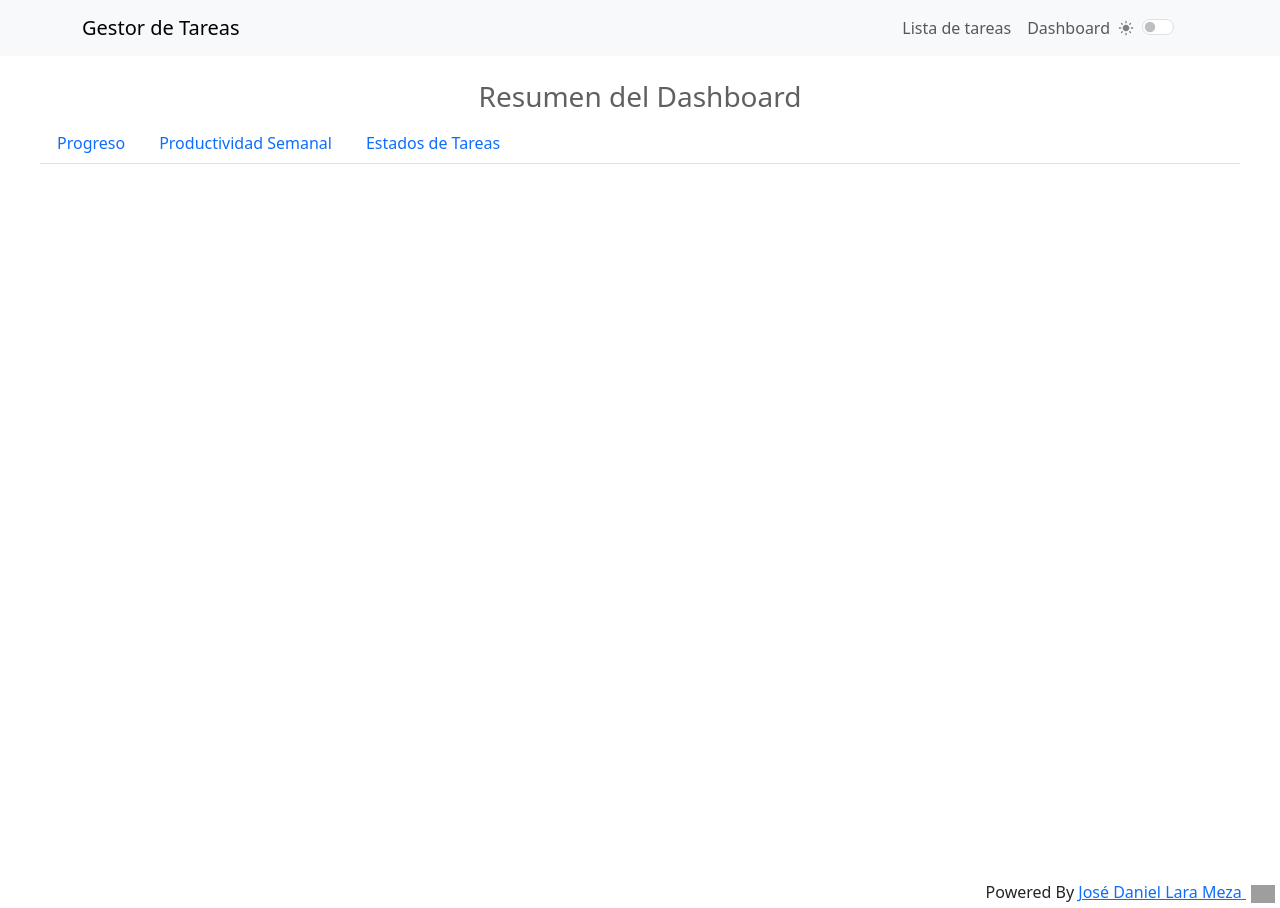
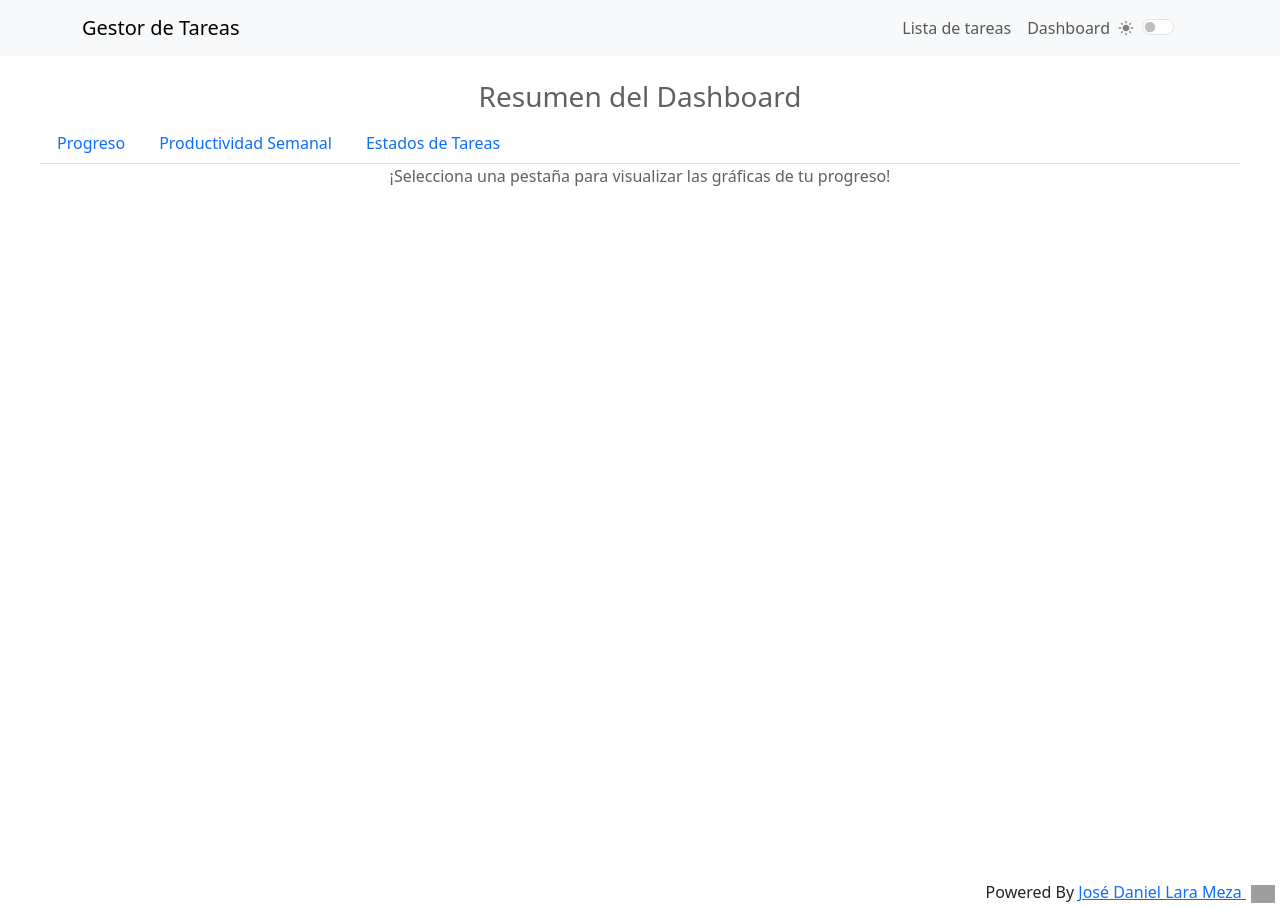
Before and after one commit to larajosed/ReactTodoList, a React (Create React App) app: page /dashboard in a window 1280 px wide. Built offline with nearby package versions, Linux system fonts and the light colour scheme; grey boxes are pictures that could not be loaded.

Commit message:
Added message to select a chart in the dashboard

```diff
--- a/src/components/TodoDashboard.js
+++ b/src/components/TodoDashboard.js
@@ -39,13 +39,22 @@ function TodoDashboard() {
           <Nav.Link eventKey="status">Estados de Tareas</Nav.Link>
         </Nav.Item>
       </Nav>
+      <div className="dashboardContent">
         {activeView === "simple" ? (
           <TodoDashboardSimple tasks={tasks} />
         ) : activeView === "productivity" ? (
           <TodoDashboardProductivity tasks={tasks} />
         ) : activeView === "status" ? (
           <TodoDashboardStatus tasks={tasks} />
-      ) : null}
+        ) : (
+          <div className="welcomeMessage">
+            <p>
+              ¡Selecciona una pestaña para visualizar las gráficas de tu
+              progreso!
+            </p>
+          </div>
+        )}
+      </div>
     </div>
   );
 }
--- a/src/components/TodoForm.js
+++ b/src/components/TodoForm.js
@@ -25,13 +25,12 @@ function TodoForm() {
   const [creationDate, setCreationDate] = useState("");
   const [dueDate, setDueDate] = useState("");
   const [completionDate, setCompletionDate] = useState("");
-  const [assigned, setAssigned] = useState("");
   const [status, setStatus] = useState("To Do");
 
   useEffect(() => {
     if (taskToEdit) {
       setTaskName(taskToEdit.taskName || "");
-      setAssignedTo(taskToEdit.assigned || "");
+      setAssignedTo(taskToEdit.assignedTo || "");
       setCompleted(taskToEdit.completed || false);
       setPriority(taskToEdit.priority || "");
       setDescription(taskToEdit.description || "");
@@ -39,7 +38,6 @@ function TodoForm() {
       setCreationDate(taskToEdit.creationDate || "");
       setDueDate(taskToEdit.dueDate || "");
       setCompletionDate(taskToEdit.completionDate || "");
-      setAssigned(taskToEdit.assigned || "");
       setStatus(taskToEdit.status || "");
 
       setIsEditing(true);
@@ -54,7 +52,7 @@ function TodoForm() {
       taskName: taskName,
       completed: completed,
       status: status,
-      assigned: assigned,
+      assignedTo: assignedTo,
       priority: priority,
       description: description,
       note: note,
@@ -79,7 +77,7 @@ function TodoForm() {
 
   const resetTaskFields = () => {
     setTaskName("");
-    setAssigned("");
+    setAssignedTo("");
     setCompleted(false);
     setPriority("");
     setDescription("");
@@ -126,8 +124,8 @@ function TodoForm() {
               type="text"
               placeholder="Persona asignada"
               required
-              value={assigned}
-              onChange={(e) => setAssigned(e.target.value)}
+              value={assignedTo}
+              onChange={(e) => setAssignedTo(e.target.value)}
             />
           </Form.Group>
 
```
Lines whose indentation alone changed are shown as unchanged.
